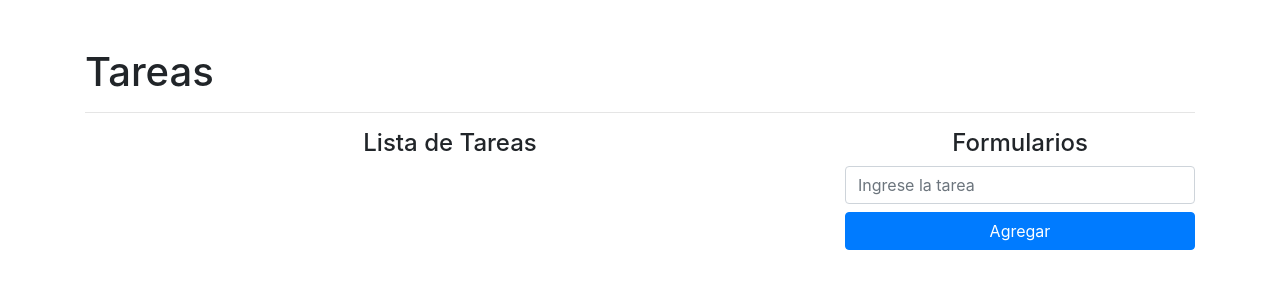
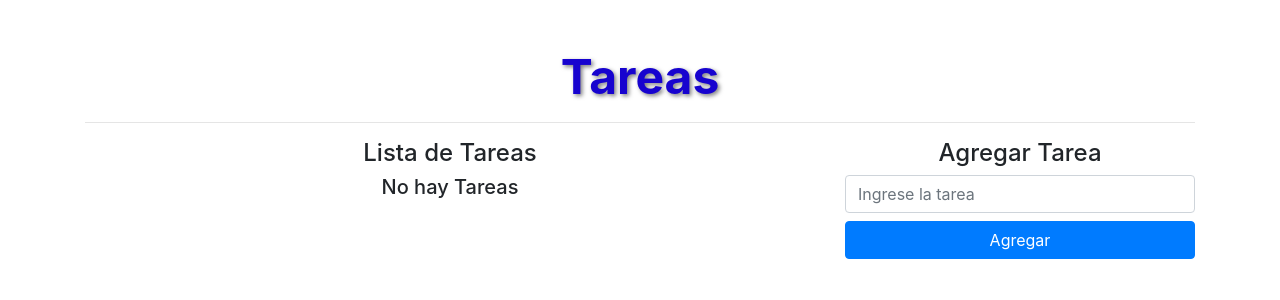
Before and after one commit to Srup97/Grud, a React (Create React App) app: page / in a window 1280 px wide. Shown: the top 300 px of the page. Built offline with nearby package versions, Linux system fonts and the light colour scheme.

Commit message:
funcionalidades a los botones
boton eliminar y editar funcionales, ademas de algunos cambios visuales entre otros

```diff
--- a/src/App.js
+++ b/src/App.js
@@ -1,11 +1,15 @@
 import React, { useState } from "react";
 import { isEmpty } from "lodash";
 import shortid from "shortid";
+import  "./css/style.tasks.css"
 
 function App() {
 
   const [task, setTask] = useState("");
   const [tasks, setTasks] = useState([]);
+  const [editing, setEditing] = useState(false);
+  const [id, setId] = useState("");
+
 
   const addTask = (e) => {
     e.preventDefault();
@@ -24,31 +28,72 @@ function App() {
     setTask("");
   }
 
+const saveTask = (e) => {
+    e.preventDefault();
+    const newTasks = tasks.map((task) => {
+      if (task.id === id) {
+        task.name = task;
+      }
+      return task;
+    });
+
+    const editedTask = tasks.map(item => item.id === id ? { id, name: task} : item)
+    setTasks(editedTask);
+    setEditing(false);
+    setTask("");
+    setId("");
+  }
+
+  const deletetasks = (id) => {
+    const newTasks = tasks.filter((task) => task.id !== id);
+    setTasks(newTasks);
+  }
+
+
+  const editTask = (theTask) => {
+    setTask(theTask.name);
+    setEditing(true);
+    setId(theTask.id);
+  }
+
   return (
     <div className="container mt-5">
-      <h1>Tareas</h1>
+      <h1 className="text-center custom-title">Tareas</h1>
       <hr />
       <div className="row">
         <div className="col-8">
           <h4 className="text-center"> Lista de Tareas </h4>
+          {tasks.length === 0 ? (
+            <h5 className="text-center">No hay Tareas</h5>
+          ) : (
             <ul className="list-group">
               {tasks.map((task) => (
                 <li key={task.id} className="list-group-item">
                   <span className="lead">{task.name}</span>
-                <button className="btn btn-danger btn-sm float-right mx-2">
+                  <button
+                    className={editing ? "disabled btn btn-danger btn-sm float-right mx-2" : "btn btn-danger btn-sm float-right mx-2"}
+                    onClick={() => deletetasks(task.id)}
+                    disabled={editing}
+                  >
                     Eliminar
                   </button>
-                <button className="btn btn-warning btn-sm float-right">
+                  <button
+                  className={editing ? "disabled btn btn-warning btn-sm float-right" : "btn btn-warning btn-sm float-right"}
+                  onClick={() => editTask(task)}
+                    disabled={editing}
+                  >
                     Editar
                   </button>
                 </li>
               ))}
             </ul>
+          )}
         </div>
 
         <div className="col-4">
-          <h4 className="text-center"> Formularios </h4>
-          <form onSubmit={addTask}>
+          <h4 className="text-center">
+             {editing ? "Editar Tarea" : "Agregar Tarea"} </h4>
+          <form onSubmit={editing ? saveTask : addTask}>
             <input
               type="text"
               className="form-control mb-2"
@@ -56,7 +101,9 @@ function App() {
               onChange={(e) => setTask(e.target.value)}
               value={task}
             />
-            <button className="btn btn-primary btn-block" type="submit">Agregar</button>
+            <button className="btn btn-primary btn-block" type="submit">
+             {editing ? "Editar" : "Agregar"}
+            </button>
           </form>
         </div>
       </div>
--- /dev/null
+++ b/src/css/style.tasks.css
@@ -0,0 +1,41 @@
+.custom-title {
+    font-size: 3rem;
+    font-weight: bold;
+    color: #1703cf; /* Tomato color */
+    text-shadow: 2px 2px 4px rgba(0, 0, 0, 0.5);
+    margin-bottom: 1rem;
+  }
+
+  .lead {
+    font-size: 1.25rem;
+  }
+
+  .btn-primary {
+    background-color: #007bff;
+    border-color: #007bff;
+  }
+
+  .btn-primary:hover {
+    background-color: #0056b3;
+    border-color: #004085;
+  }
+
+  .btn-danger {
+    background-color: #dc3545;
+    border-color: #dc3545;
+  }
+
+  .btn-danger:hover {
+    background-color: #c82333;
+    border-color: #bd2130;
+  }
+
+  .btn-warning {
+    background-color: #ffc107;
+    border-color: #ffc107;
+  }
+
+  .btn-warning:hover {
+    background-color: #e0a800;
+    border-color: #d39e00;
+  }
```
Lines whose indentation alone changed are shown as unchanged.
